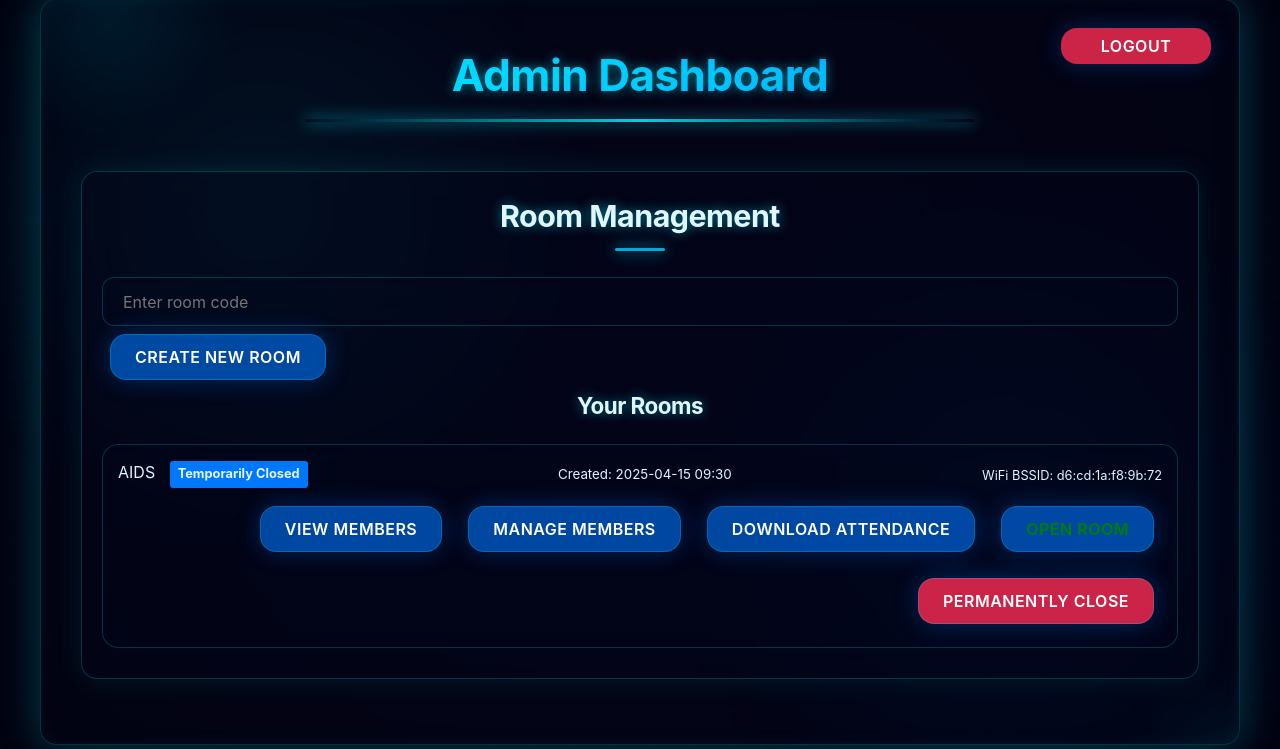
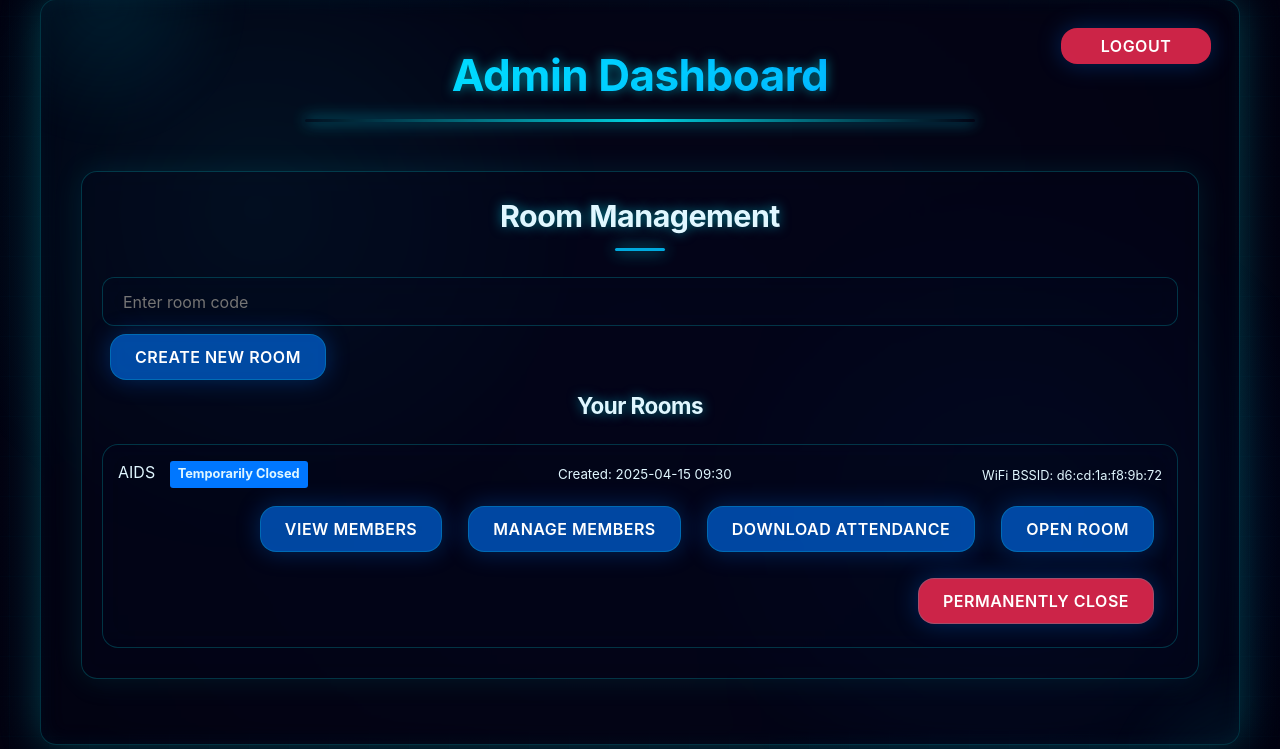
Before and after one commit to kailai-13/True_Wifi_Attendance, a Flask app: page /admin_dashboard in a window 1280 px wide. Shown: the part 33-782 px from the top of the page. Run offline with Flask 3, Linux system fonts and the light colour scheme; the visitor is signed in with stand-in values (Sample User, id 1).

Commit message:
added requirements

```diff
--- a/static/app.css
+++ b/static/app.css
@@ -1534,9 +1534,7 @@ video, canvas {
   font-weight: bold;
 }
 
-.success {
-  color: green;
-}
+
 
 .error {
   color: red;
--- a/templates/admin_dashboard.html
+++ b/templates/admin_dashboard.html
@@ -44,7 +44,7 @@
                             <button onclick="manageRoomMembers('{{ room.room_code }}')">Manage Members</button>
                             <button onclick="downloadAttendance('{{ room.room_code }}')">Download Attendance</button>
                             {% if room.temporarily_closed %}
-                                <button class="success" onclick="openRoom('{{ room.room_code }}')">Open Room</button>
+                                <button  onclick="openRoom('{{ room.room_code }}')">Open Room</button>
                             {% elif room.active %}
                                 <button class="warning" onclick="temporarilyCloseRoom('{{ room.room_code }}')">Temporarily Close</button>
                             {% endif %}
```
Also changed, not shown: requirements.txt (+35 -0 lines), instance/rooms.db, instance/students.db.
